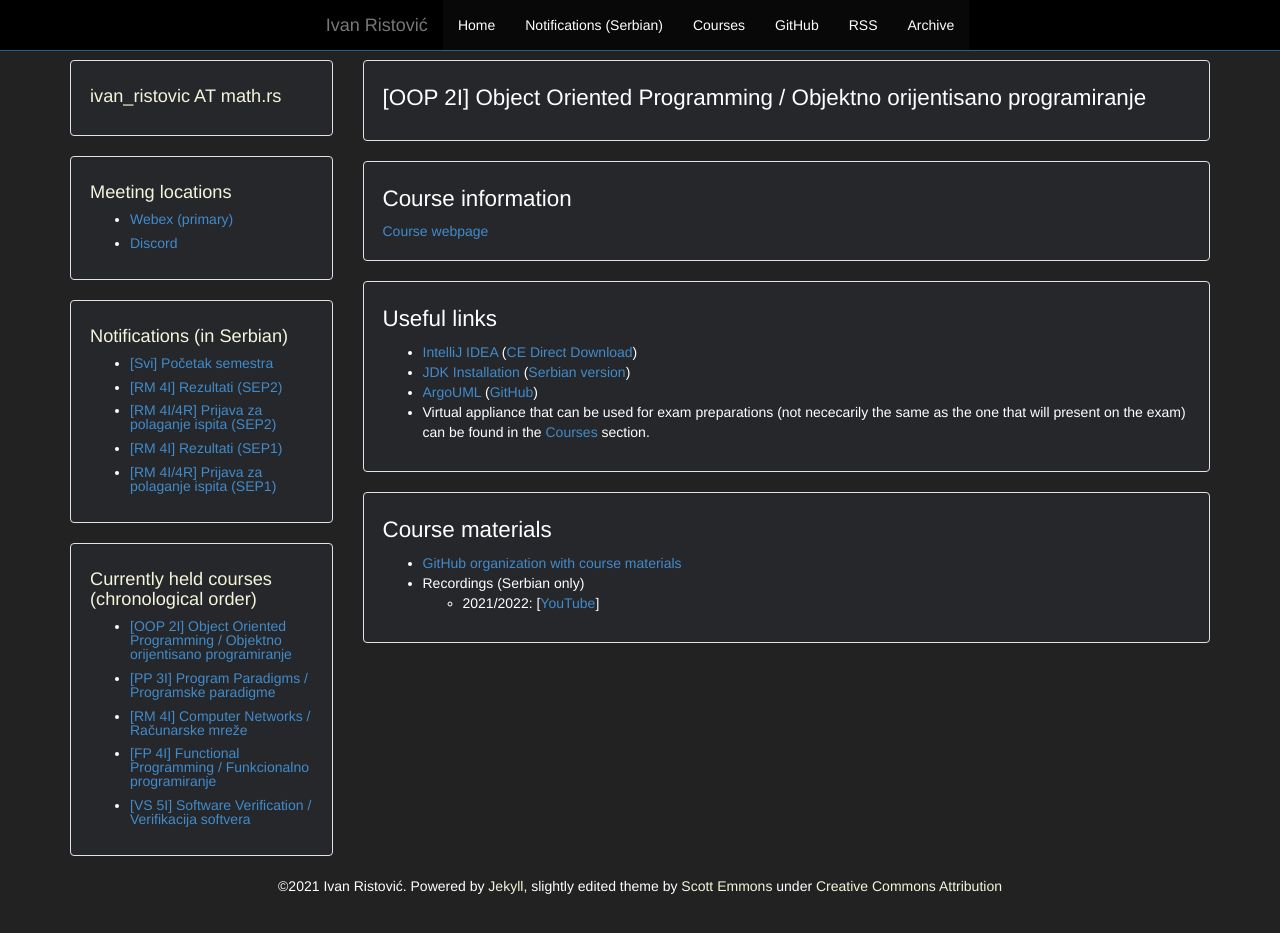
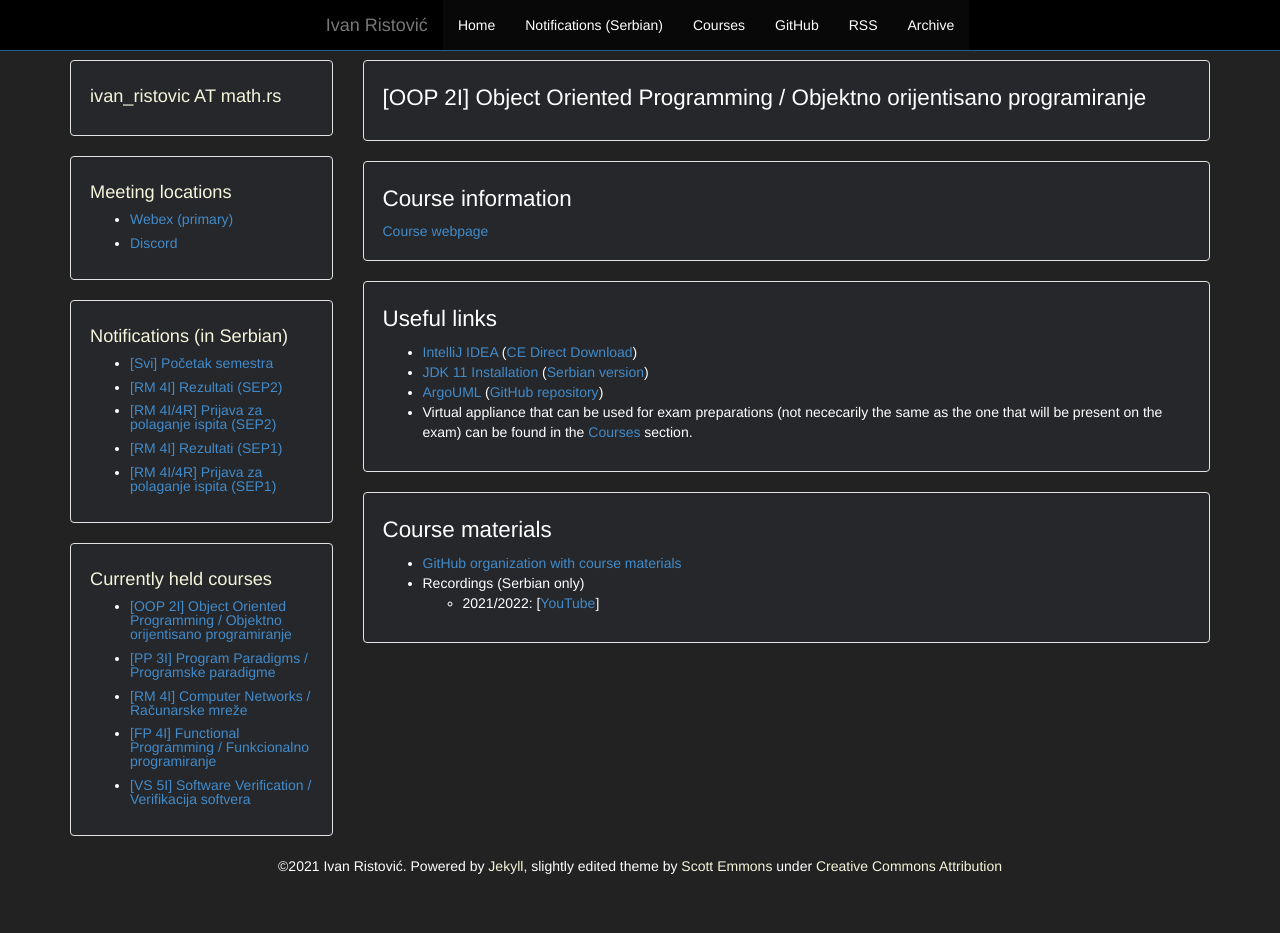
Before and after one commit to ivan-ristovic/ivan-ristovic.github.io, a Jekyll site: the page built from courses/oop/index.html, in a window 1280 px wide and 966 px high. Shown: the top 933 px of the window. Built offline with Jekyll 4.4.1, drawn with Linux system fonts in a browser that asks for light colours.

Commit message:
Minor fixes

```diff
--- a/_includes/courses-list.html
+++ b/_includes/courses-list.html
@@ -1,4 +1,4 @@
-<h1>Currently held courses (chronological order)</h1>
+<h1>Currently held courses</h1>
 <ul>
   <li><a href="{{ site.baseurl }}/courses/oop">[OOP 2I] Object Oriented Programming / Objektno orijentisano programiranje</a></li>
   <li><a href="{{ site.baseurl }}/courses/pp">[PP 3I] Program Paradigms / Programske paradigme</a></li>
--- a/courses/fp/index.html
+++ b/courses/fp/index.html
@@ -57,7 +57,7 @@ layout: default
             [<a href="https://www.youtube.com/watch?v=mMhm0tCp00M&feature=youtu.be">Algebraic/Sum Types, Semi-Advanced Contepts</a>]
         </li>
         <li>
-            Virtual appliance that can be used for exam preparations (not nececarily the same as the one that will present on the exam) can be found in the <a href="{{ site.baseurl }}/courses">Courses</a> section.
+            Virtual appliance that can be used for exam preparations (not nececarily the same as the one that will be present on the exam) can be found in the <a href="{{ site.baseurl }}/courses">Courses</a> section.
         </li>
     </ul>
 </div>
--- a/courses/oop/index.html
+++ b/courses/oop/index.html
@@ -15,10 +15,10 @@ layout: default
     <h1>Useful links</h1>
     <ul>
         <li> <a href="https://www.jetbrains.com/idea/">IntelliJ IDEA</a> (<a href="https://www.jetbrains.com/idea/download/download-thanks.html?code=IIC">CE Direct Download</a>) </li>
-        <li> <a href="https://docs.oracle.com/en/java/javase/11/install/overview-jdk-installation.html#GUID-8677A77F-231A-40F7-98B9-1FD0B48C346A">JDK Installation</a> (<a href="https://matfoop-i.github.io/OOP/vezbe/literatura/Uputstvo.JDK.instalacija.pdf">Serbian version</a>) </li>
-        <li> <a href="http://argouml.tigris.org/">ArgoUML</a> (<a href="https://github.com/argouml-tigris-org">GitHub</a>) </li>
+        <li> <a href="https://docs.oracle.com/en/java/javase/11/install/overview-jdk-installation.html#GUID-8677A77F-231A-40F7-98B9-1FD0B48C346A">JDK 11 Installation</a> (<a href="https://matfoop-i.github.io/OOP/vezbe/literatura/Uputstvo.JDK.instalacija.pdf">Serbian version</a>) </li>
+        <li> <a href="http://argouml.tigris.org/">ArgoUML</a> (<a href="https://github.com/argouml-tigris-org">GitHub repository</a>) </li>
         <li>
-            Virtual appliance that can be used for exam preparations (not nececarily the same as the one that will present on the exam) can be found in the <a href="{{ site.baseurl }}/courses">Courses</a> section.
+            Virtual appliance that can be used for exam preparations (not nececarily the same as the one that will be present on the exam) can be found in the <a href="{{ site.baseurl }}/courses">Courses</a> section.
         </li>
     </ul>
 </div>
```
